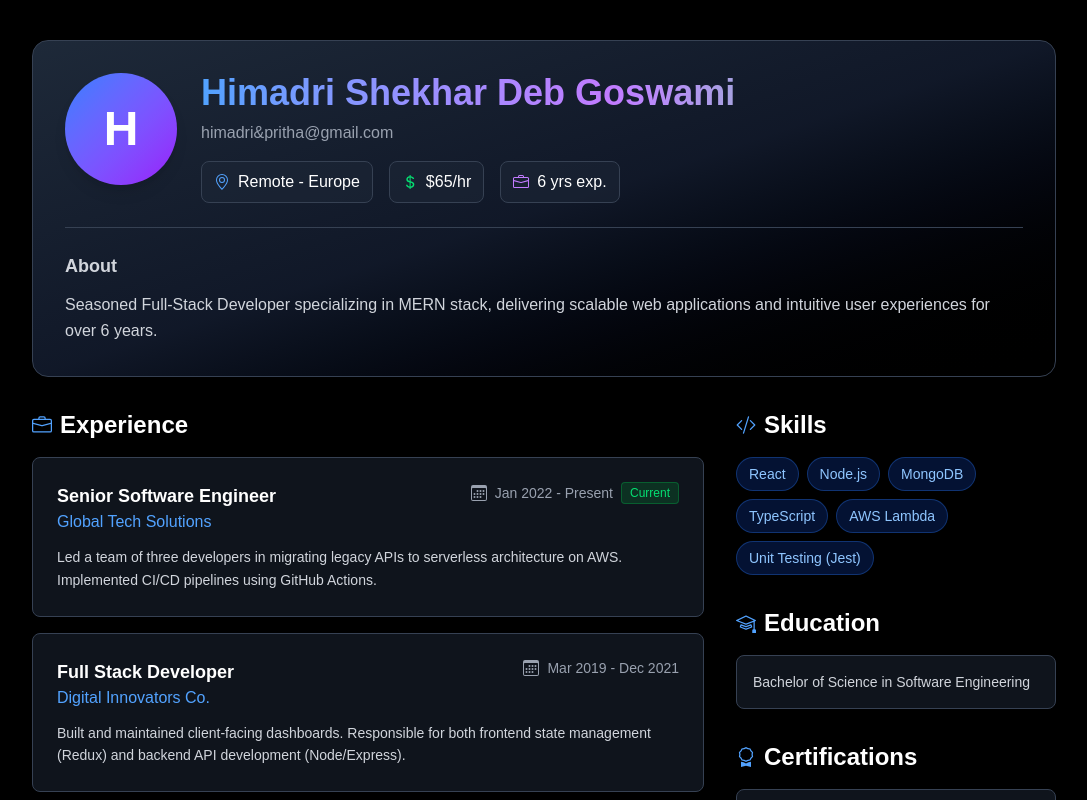
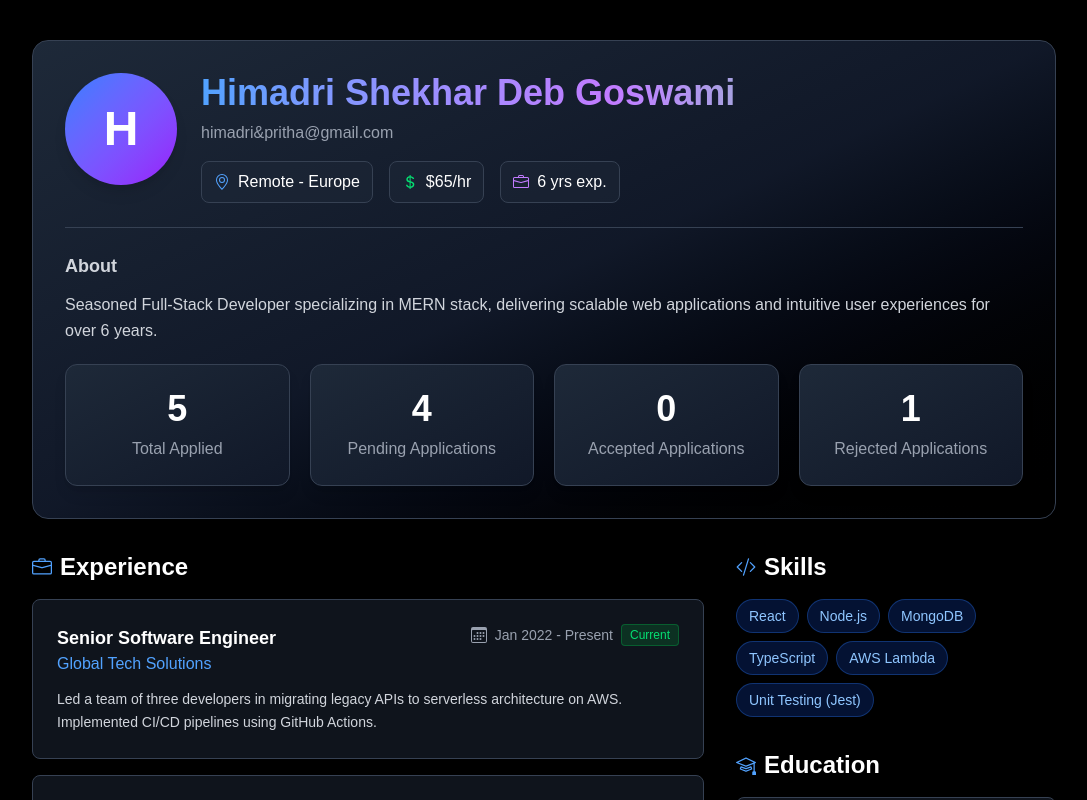
Before and after one commit to pirate08/gigsphere, a Next.js app: page /freelancer-profile in a window 1280 px wide. Shown: the top 800 px of the page, without its empty margins (96-1183 px from the left). Built offline with nearby package versions, Linux system fonts and the light colour scheme.

Commit message:
Few Changes made in the profile page ui...

```diff
--- a/src/app/freelancer-profile/page.tsx
+++ b/src/app/freelancer-profile/page.tsx
@@ -1,5 +1,28 @@
 import FreelancerProfile from '@/components/FreelancerProfile';
 import React from 'react';
+
+interface FreelancerProfileProps {
+  _id: string;
+  fullName: string;
+  email: string;
+  avatar: string;
+  description: string;
+  qualification: string[];
+  skills: string[];
+  yearsOfExperience: number;
+  hourlyRate: number;
+  location: string;
+  portfolio: { name: string; description: string; url: string }[];
+  certificates: { name: string; issuer?: string; date?: Date }[];
+  experience: {
+    title: string;
+    company: string;
+    startDate: Date;
+    endDate?: Date;
+    isCurrent: boolean;
+    description?: string;
+  }[];
+}
 
 const Profile = () => {
   return (
--- a/src/components/FreelancerProfile.tsx
+++ b/src/components/FreelancerProfile.tsx
@@ -17,6 +17,7 @@ import ExperienceCard from '@/common/FreelancerProfile/ExperienceCard';
 import CertificateCard from '@/common/FreelancerProfile/CertificateCard';
 import PortfolioCard from '@/common/FreelancerProfile/PortfolioCard';
 import { useRouter } from 'next/navigation';
+import StatBox from '@/common/StatsBox';
 
 const FreelancerProfile: React.FC = () => {
   const profileData = {
@@ -84,6 +85,29 @@ const FreelancerProfile: React.FC = () => {
     },
   };
 
+  const Dashboard = [
+    {
+      id: 1,
+      name: 'Total Applied',
+      value: 5,
+    },
+    {
+      id: 2,
+      name: 'Pending Applications',
+      value: 4,
+    },
+    {
+      id: 3,
+      name: 'Accepted Applications',
+      value: 0,
+    },
+    {
+      id: 4,
+      name: 'Rejected Applications',
+      value: 1,
+    },
+  ];
+
   const router = useRouter();
 
   return (
@@ -125,6 +149,15 @@ const FreelancerProfile: React.FC = () => {
             <p className='text-gray-300 leading-relaxed text-sm sm:text-base'>
               {profileData.profile.description}
             </p>
+          </div>
+
+          {/* --Stats Box-- */}
+          <div className='mt-5 grid grid-cols-2 sm:grid-cols-2 md:grid-cols-4 gap-5 w-full'>
+            {Dashboard.map((dashboard) => (
+              <div key={dashboard.id}>
+                <StatBox value={dashboard.value} label={dashboard.name} />
+              </div>
+            ))}
           </div>
         </div>
 
```
